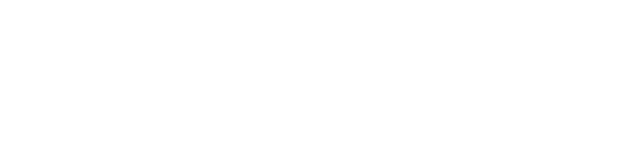
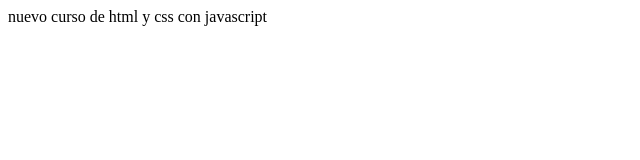
Before and after one commit to Darmask/practica-Git, a plain HTML site: page index.html in a window 1280 px wide. Shown: the whole page, without its empty margins (0-640 px from the left). Drawn offline with Linux system fonts and the light colour scheme.

Commit message:
se creo una etiqueta <p> en index.html

```diff
--- a/index.html
+++ b/index.html
@@ -4,7 +4,9 @@
 
 
     </head>
-
+    <body>
+    <p> nuevo curso de html y css con javascript</p>
+    </body>
     </html>
 
 
```
